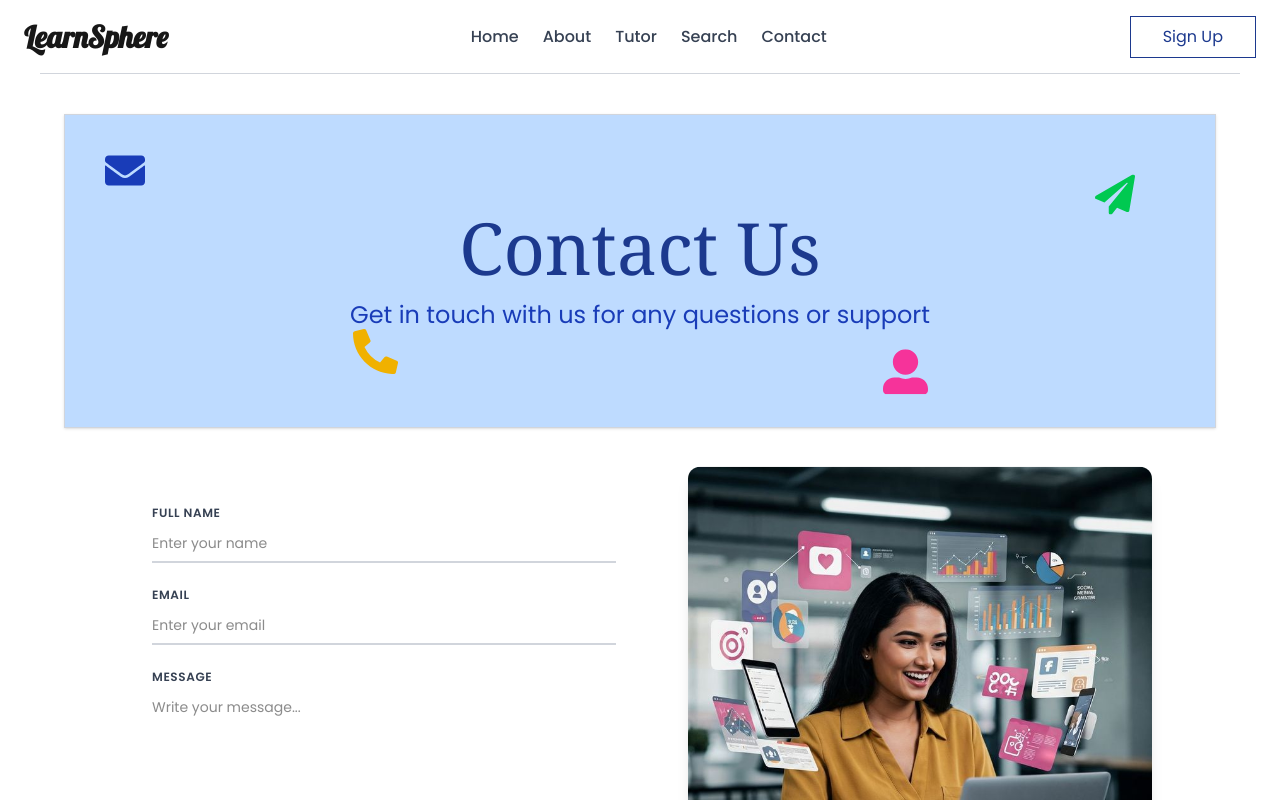
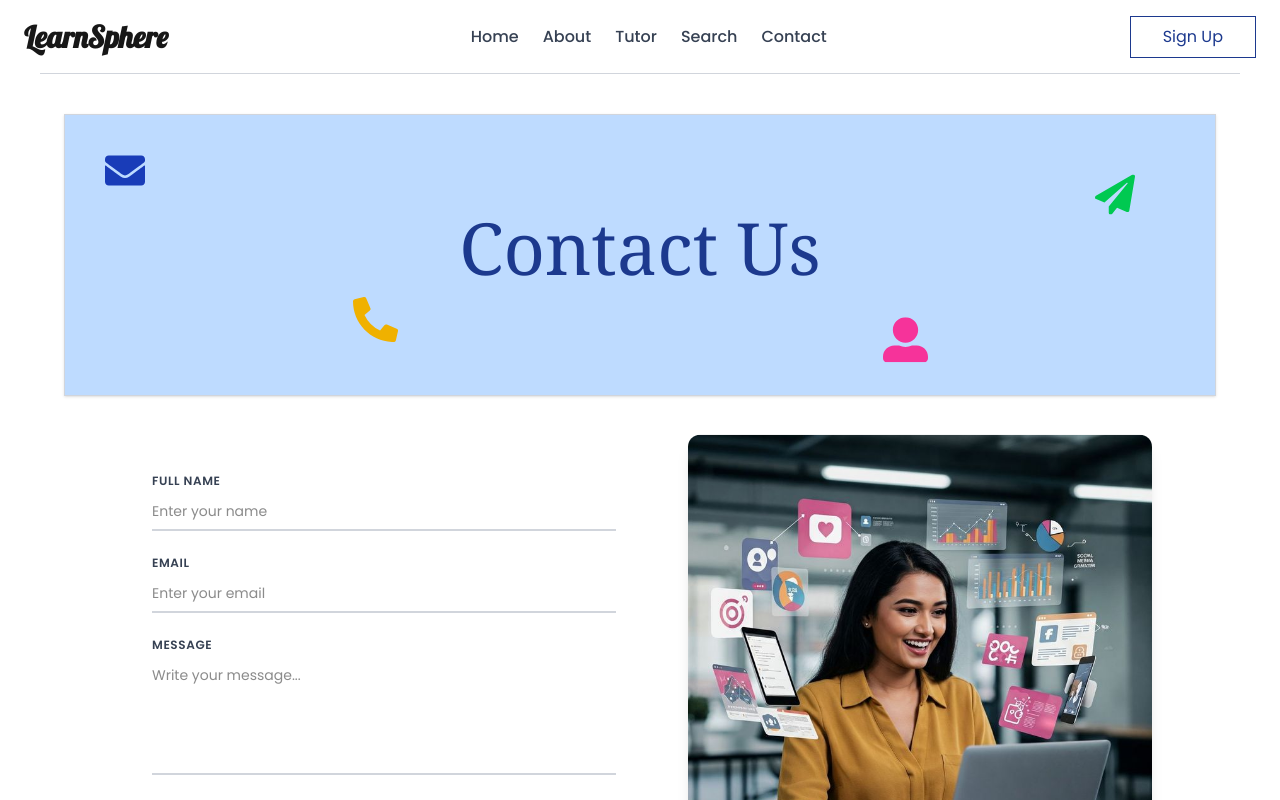
Before and after one commit to CodeQueen-AI/LMS-UI-Website-, a Next.js app: page /Contact in a window 1280 px wide. Shown: the top 800 px of the page. Built offline with nearby package versions, Linux system fonts and the light colour scheme.

Commit message:
Update page.tsx

```diff
--- a/app/Contact/page.tsx
+++ b/app/Contact/page.tsx
@@ -58,9 +58,6 @@ export default function ContactPage() {
         {/* Main Text */}
         <div className="relative z-10 text-center">
           <h1 className="text-6xl md:text-7xl font-serif font-medium text-blue-900 mb-4">Contact Us</h1>
-          <p className="text-xl md:text-2xl text-blue-800 mt-2">
-            Get in touch with us for any questions or support
-          </p>
         </div>
       </motion.section>
 
```
